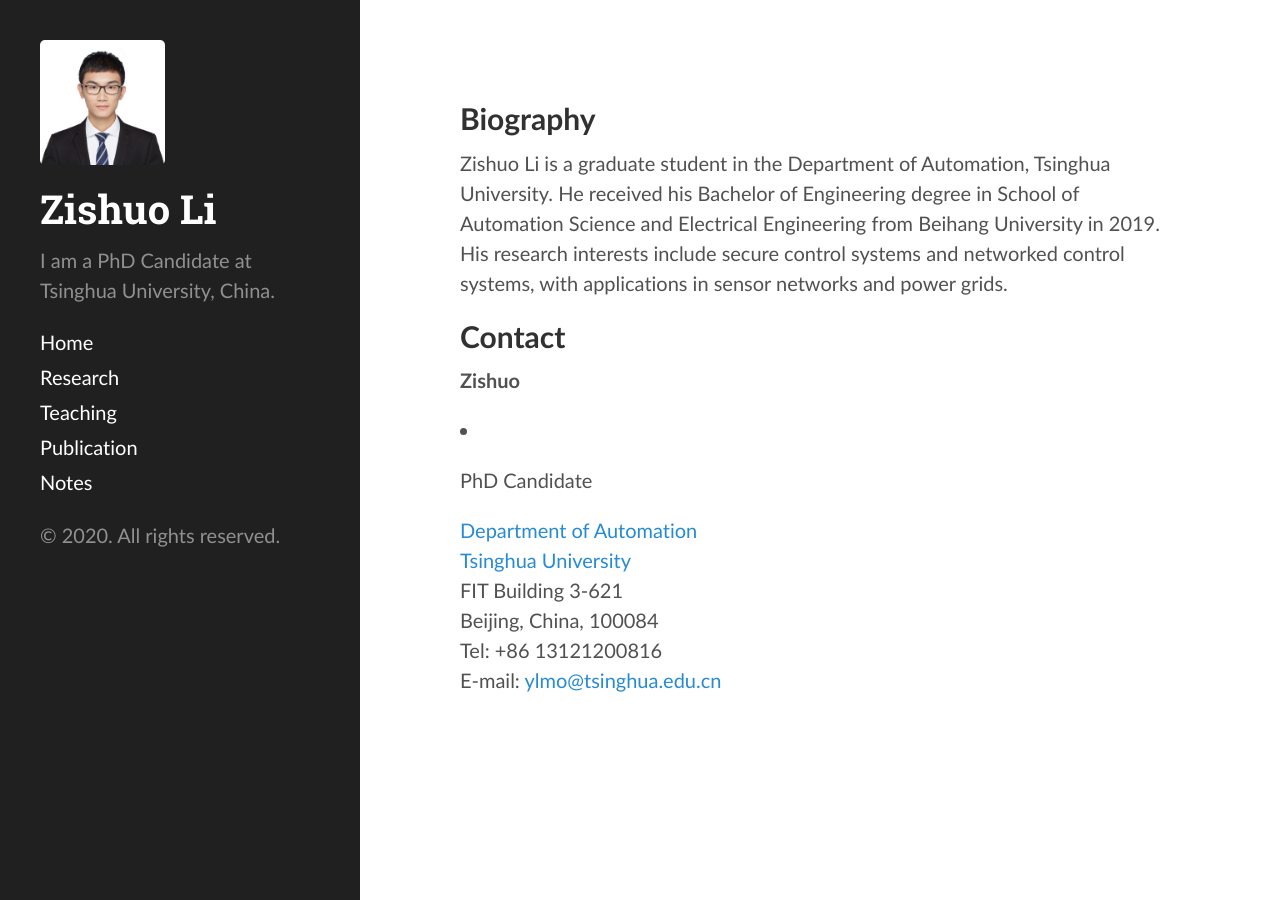
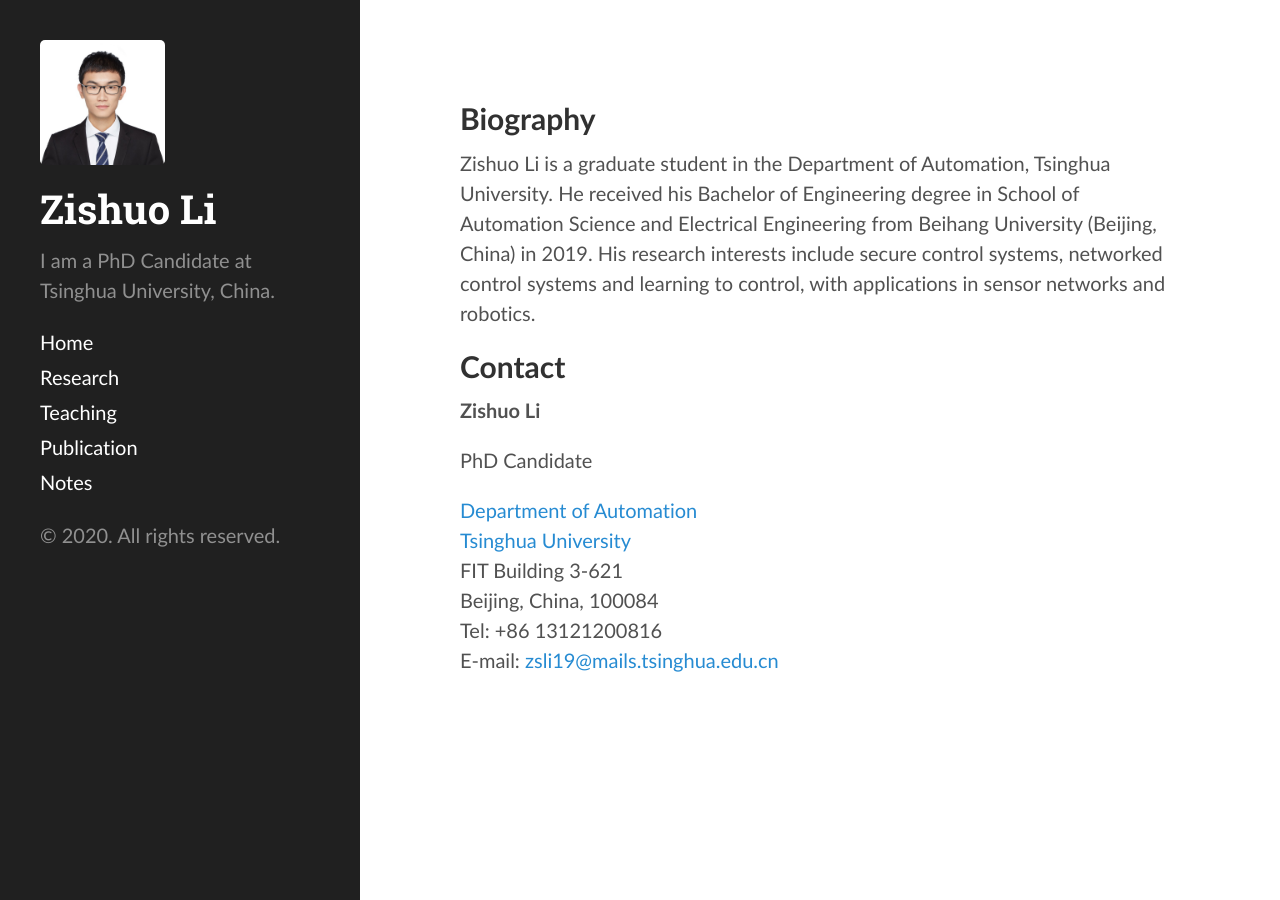
Before and after one commit to zs-li-zz/zs-li.github.io, a Jekyll site: the page built from index.html, in a window 1280 px wide. Built offline with Jekyll 4.4.1, drawn with Linux system fonts in a browser that asks for light colours; nearby versions of some CDN libraries.

Commit message:
change main page

```diff
--- a/index.html
+++ b/index.html
@@ -7,7 +7,7 @@ title: Home
 <h2 id="org027a782">Biography</h2>
 <div class="outline-text-2" id="text-org027a782">
 <p>
-Zishuo Li is a graduate student in the Department of Automation, Tsinghua University. He received his Bachelor of Engineering degree in School of Automation Science and Electrical Engineering from Beihang University in 2019. His research interests include secure control systems and networked control systems, with applications in sensor networks and power grids.
+Zishuo Li is a graduate student in the Department of Automation, Tsinghua University. He received his Bachelor of Engineering degree in School of Automation Science and Electrical Engineering from Beihang University (Beijing, China) in 2019. His research interests include secure control systems, networked control systems and learning to control, with applications in sensor networks and robotics.
 </p>
 </div>
 </div>
@@ -16,7 +16,7 @@ Zishuo Li is a graduate student in the Department of Automation, Tsinghua Univer
 <h2 id="org27c12d4">Contact</h2>
 <div class="outline-text-2" id="text-org27c12d4">
 <p>
-<b>Zishuo <Li></Li></b>
+<b>Zishuo Li</b>
 </p>
 
 <p>
@@ -29,7 +29,7 @@ PhD Candidate
 FIT Building 3-621<br />
 Beijing, China, 100084<br />
 Tel: +86 13121200816<br />
-E-mail: <a href="mailto:zsli19@mails.tsinghua.edu.cn">ylmo@tsinghua.edu.cn</a>
+E-mail: <a href="mailto:zsli19@mails.tsinghua.edu.cn">zsli19@mails.tsinghua.edu.cn</a>
 </p>
 </div>
 </div>
```
